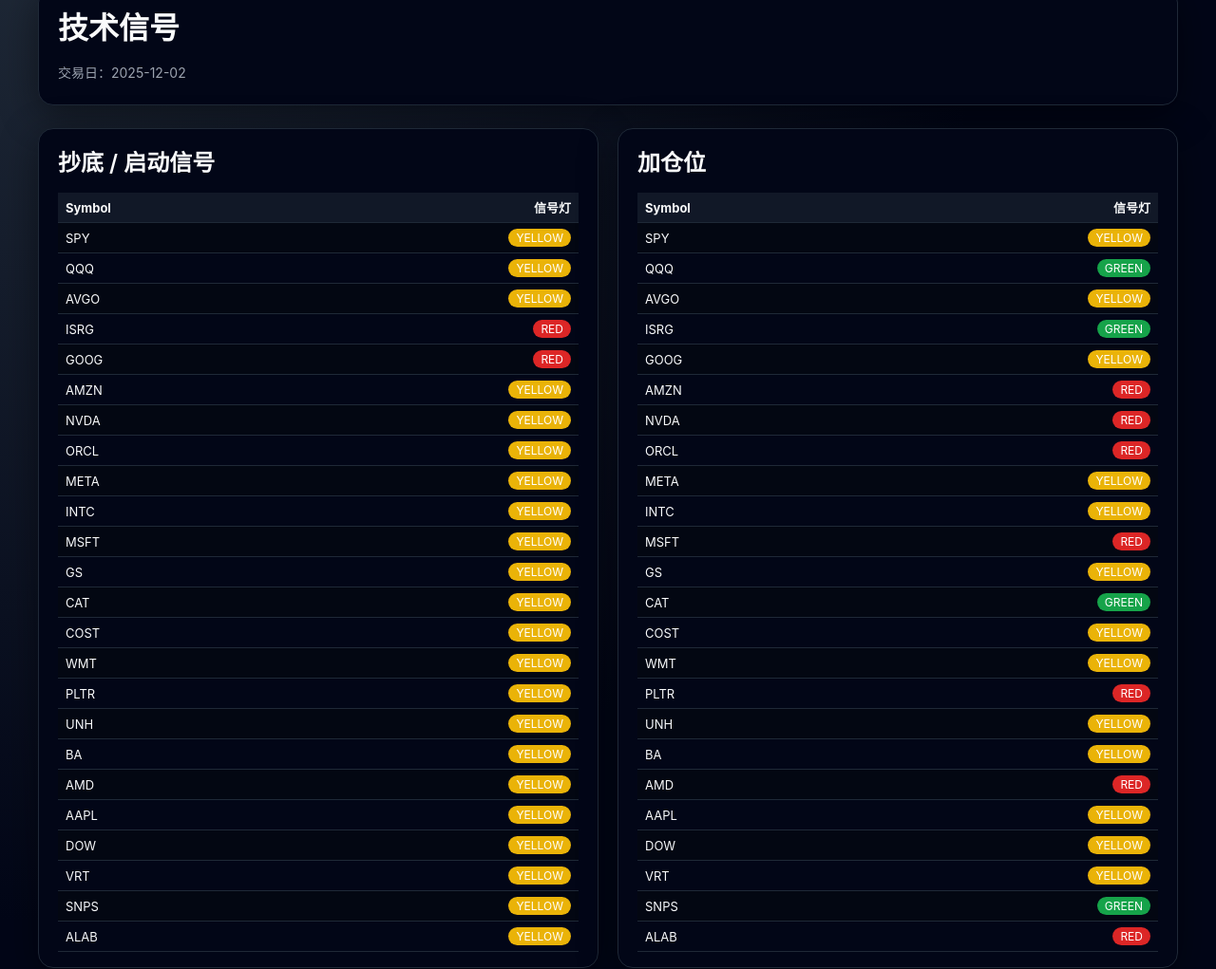
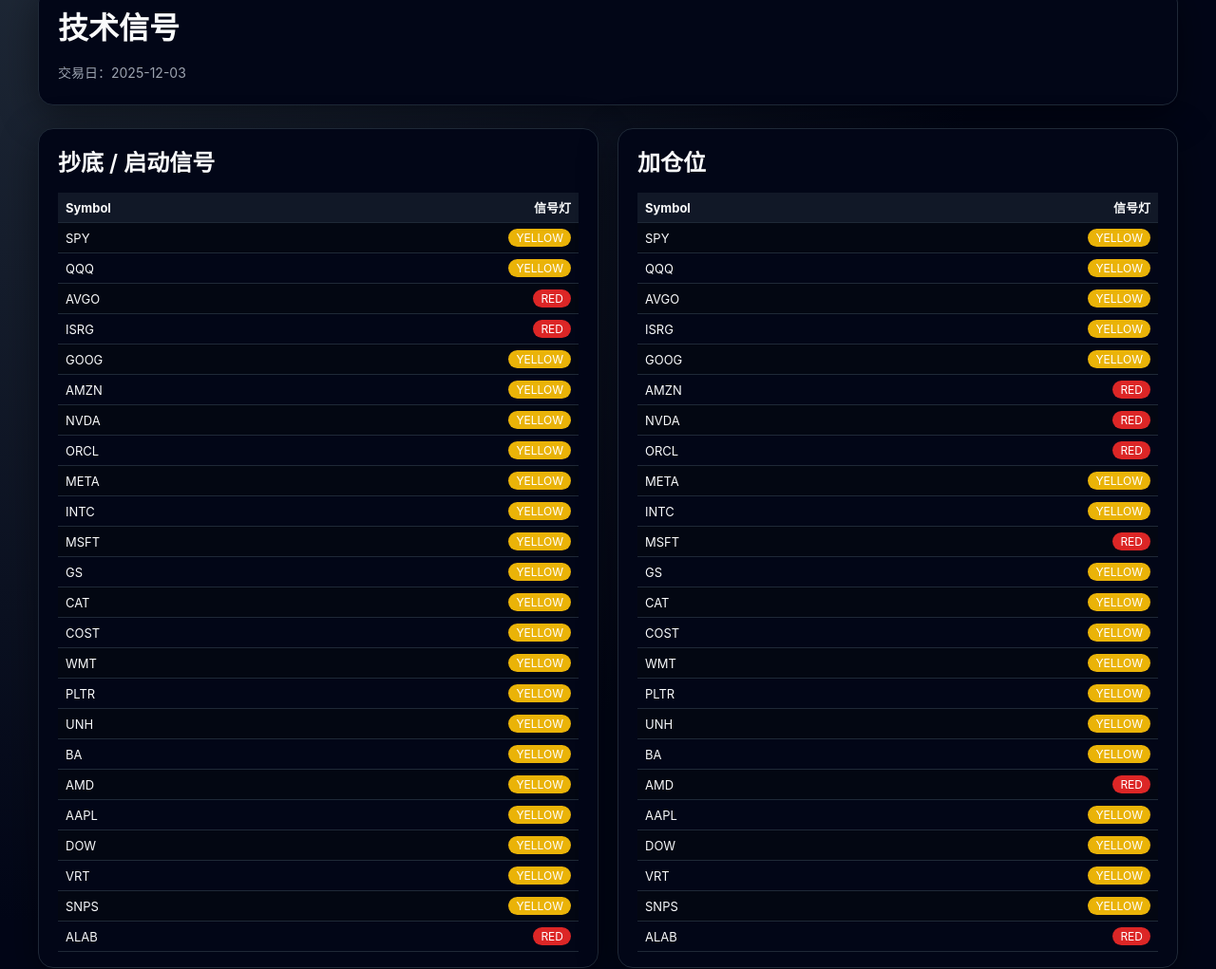
Before and after one commit to tengfeilli/sp500-daily-report-output, a plain HTML site: page technical_signals.html in a window 1280 px wide. Shown: the part 65-1086 px from the top of the page at 95% size. Drawn offline with Linux system fonts and the light colour scheme.

Commit message:
Update index/breadth/technical pages for 2025-12-03

```diff
--- a/technical_signals.html
+++ b/technical_signals.html
@@ -105,7 +105,7 @@
 
     <div class="card">
       <h1>技术信号</h1>
-      <div class="subtitle">交易日：2025-12-02</div>
+      <div class="subtitle">交易日：2025-12-03</div>
     </div>
 
     <div class="cards-row">
@@ -148,8 +148,8 @@
               <td>AVGO</td>
               <td>
                 <span style="display:inline-block;padding:2px 8px;border-radius:999px;
-                             background:#eab308;color:white;font-size:12px;">
-                  YELLOW
+                             background:#dc2626;color:white;font-size:12px;">
+                  RED
                 </span>
               </td>
             </tr>
@@ -170,8 +170,8 @@
               <td>GOOG</td>
               <td>
                 <span style="display:inline-block;padding:2px 8px;border-radius:999px;
-                             background:#dc2626;color:white;font-size:12px;">
-                  RED
+                             background:#eab308;color:white;font-size:12px;">
+                  YELLOW
                 </span>
               </td>
             </tr>
@@ -379,8 +379,8 @@
               <td>ALAB</td>
               <td>
                 <span style="display:inline-block;padding:2px 8px;border-radius:999px;
-                             background:#eab308;color:white;font-size:12px;">
-                  YELLOW
+                             background:#dc2626;color:white;font-size:12px;">
+                  RED
                 </span>
               </td>
             </tr>
@@ -418,8 +418,8 @@
               <td>QQQ</td>
               <td>
                 <span style="display:inline-block;padding:2px 8px;border-radius:999px;
-                             background:#16a34a;color:white;font-size:12px;">
-                  GREEN
+                             background:#eab308;color:white;font-size:12px;">
+                  YELLOW
                 </span>
               </td>
             </tr>
@@ -440,8 +440,8 @@
               <td>ISRG</td>
               <td>
                 <span style="display:inline-block;padding:2px 8px;border-radius:999px;
-                             background:#16a34a;color:white;font-size:12px;">
-                  GREEN
+                             background:#eab308;color:white;font-size:12px;">
+                  YELLOW
                 </span>
               </td>
             </tr>
@@ -539,8 +539,8 @@
               <td>CAT</td>
               <td>
                 <span style="display:inline-block;padding:2px 8px;border-radius:999px;
-                             background:#16a34a;color:white;font-size:12px;">
-                  GREEN
+                             background:#eab308;color:white;font-size:12px;">
+                  YELLOW
                 </span>
               </td>
             </tr>
@@ -572,8 +572,8 @@
               <td>PLTR</td>
               <td>
                 <span style="display:inline-block;padding:2px 8px;border-radius:999px;
-                             background:#dc2626;color:white;font-size:12px;">
-                  RED
+                             background:#eab308;color:white;font-size:12px;">
+                  YELLOW
                 </span>
               </td>
             </tr>
@@ -649,8 +649,8 @@
               <td>SNPS</td>
               <td>
                 <span style="display:inline-block;padding:2px 8px;border-radius:999px;
-                             background:#16a34a;color:white;font-size:12px;">
-                  GREEN
+                             background:#eab308;color:white;font-size:12px;">
+                  YELLOW
                 </span>
               </td>
             </tr>
```
Also changed, not shown: breadth_overview.html (+4 -6 lines), index.html (+12 -12 lines).
